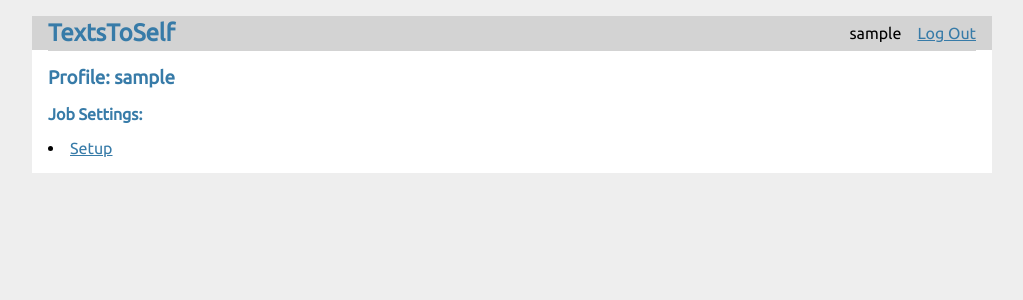
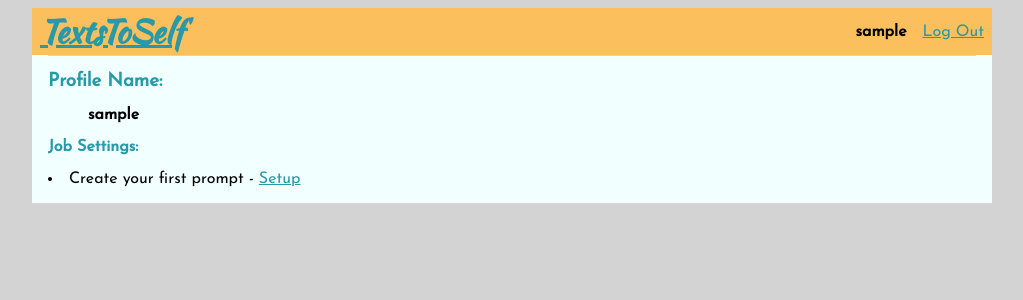
Before and after one commit to iMel408/texts_to_self, a Flask app: page / in a window 1280 px wide. Shown: the top 300 px of the page, without its empty margins (128-1151 px from the left). Run offline with Flask 2, Linux system fonts and the light colour scheme; the visitor is signed in with stand-in values (Sample User, id 1); data comes from the database, SQL or seed files in the repository; data that the repository does not hold is empty; parts of the project's set-up code (start-up, migrations or seed data) failed here and were passed over; some libraries are stand-ins or nearby versions.

Commit message:
gradient color chart finally working

```diff
--- a/texts_to_self/static/style.css
+++ b/texts_to_self/static/style.css
@@ -1,23 +1,29 @@
 html {
-  font-family: 'Ubuntu', sans-serif;
-  background: #eee;
-  padding: 1rem;
+  font-family: 'Josefin Sans', sans-serif;
+  background: lightgray;
+  padding: .5rem;
 }
 
 body {
   max-width: 960px;
   margin: 0 auto;
-  background: white;
+  background: #f1ffff;
 }
 
-h1, h2, h3, h4, h5, h6 {
-  font-family: 'Ubuntu', sans-serif;
-  color: #377ba8;
+h1 {
+  font-family: 'Kaushan Script', cursive;
+  color: #0e0e0b;
+  margin: 1rem 0;
+}
+
+h2, h3, h4, h5, h6 {
+  font-family: 'Josefin Sans', sans-serif;
+  color: #2799a8;
   margin: 1rem 0;
 }
 
 a {
-  color: #377ba8;
+  color: #2799a8;
 }
 
 hr {
@@ -26,19 +32,24 @@ hr {
 }
 
 nav {
-  background: lightgray;
+  background: #fbbf5d;
   display: flex;
   align-items: center;
-  padding: 0 0.5rem;
+  padding: 0 0rem;
 }
 
 nav h1 {
+  font-family: 'Kaushan Script', cursive;
+  color: #0e0e0b;
+  margin: 0rem 0;
   flex: auto;
   margin: 0;
+  font-size:xx-large;
+
 }
 
 nav h1 a {
-  text-decoration: none;
+  text-decoration: underline;
   padding: 0.25rem 0.5rem;
 }
 
@@ -72,8 +83,8 @@ nav ul li a, nav ul li span, header .action {
 .flash {
   margin: 1em 0;
   padding: 1em;
-  background: #cae6f6;
-  border: 1px solid #377ba8;
+  background: rgba(250,174,50,1);
+  border: 2px solid #2799a8;
 }
 
 .content:last-child {
@@ -109,19 +120,6 @@ nav ul li a, nav ul li span, header .action {
   font-size: 0.70em;
 }
 
-/*.content chart {*/
-/*  width: 90%;*/
-/*  margin-left: auto;*/
-/*  margin-right: auto;*/
-/*}*/
-
-/*.content chart-legend li span {*/
-/*  display: inline-block;*/
-/*  width: 12px;*/
-/*  height: 12px;*/
-/*  margin-right: 5px;*/
-/*}*/
-
 input.danger {
   color: #cc2f2e;
 }
@@ -130,3 +128,13 @@ input[type=submit] {
   align-self: start;
   min-width: 10em;
 }
+
+.chartdiv {
+  width: 900px;
+  height: 400px;
+}
+
+.chartdiv canvas {
+  max-width: 100%;
+  max-height: 100%;
+}
--- a/texts_to_self/templates/base.html
+++ b/texts_to_self/templates/base.html
@@ -1,7 +1,7 @@
 <!doctype html>
 
 <head>
-  <link href="https://fonts.googleapis.com/css?family=Ubuntu" rel="stylesheet">
+<link href="https://fonts.googleapis.com/css?family=Josefin+Sans|Kaushan+Script&display=swap" rel="stylesheet">
   <script src="https://cdn.jsdelivr.net/npm/chart.js@2.8.0"></script>
 </head>
     <title>{% block title %}{% endblock %} TextsToSelf</title>
@@ -10,7 +10,7 @@
   <h1><a href="{{ url_for('main.user_page') }}">TextsToSelf</a></h1>
   <ul>
     {% if g.user %}
-      <li><span>{{ g.user['username'] }}</span>
+    <li><span><b>{{ g.user['username'] }}</b></span>
       <li><a href="{{ url_for('auth.logout') }}">Log Out</a>
     {% else %}
       <li><a href="{{ url_for('auth.register') }}">Register</a>
@@ -26,4 +26,3 @@
     <div class="flash">{{ message }}</div>
   {% endfor %}
   {% block content %}{% endblock %}
-</section>
--- a/texts_to_self/templates/main/user.html
+++ b/texts_to_self/templates/main/user.html
@@ -1,28 +1,28 @@
 {% extends 'base.html' %}
 {% block content %}
 
-  <h3>Profile: {{ user.username }}</h3>
-
+<h3>Profile Name:</h3> <ul> <b>{{ user.username }} </b></ul>
 
   {% if job %}
 
-  <h4>Job Settings:</h4>
+  <h3>Job Settings:</h3>
 
 
     <ul>
 
-     <li> <b>{{ job.frequency.title() }} </b> @ <b> {{ local_job_time }} </b> -  {% if job.active %} <b><font color="green"> Active</b> </font> {% else %} <b> <font color="red" > Inactive</b> </font> {% endif %}
+     <li> <b>{{ job.frequency.title() }} </b> @ <b> {{ local_job_time }} </b> -  {% if job.active %} <b><font color="#13a864"> Active</b> </font> {% else %} <b> <font color="#ff6c23" > Inactive</b> </font> {% endif %}
          <a href="{{  url_for('main.update', id=job['id']) }}">[update]</a></li>
     </ul>
 
 {% else %}
 
- <h4>Job Settings:</h4> <li> <a href="{{  url_for('main.setup') }}">Setup</a></li>
+ <h4>Job Settings:</h4> <li> Create your first prompt - <a href="{{  url_for('main.setup') }}">Setup</a> </li>
 
   {% endif %}
 
   {% if events %}
 
+<div class="chartdiv">
 <canvas id="myChart" width="900" height="400"></canvas>
 <script>
 
@@ -44,12 +44,8 @@ let chart = new Chart(ctx, {
                 {% endfor %}],
         datasets: [{
             label: "{{ title }}",
-            fillColor: gradient,
-            strokeColor: "#ff6c23",
-            pointColor: "#fff",
-            pointStrokeColor: "#ff6c23",
-            pointHighlightFill: "#fff",
-            pointHighlightStroke: "#ff6c23",
+            backgroundColor: gradient,
+            borderColor: '#ff6c23',
             data: [{% for item in values %}
                     {{ item }},
                 {% endfor %}],
@@ -58,10 +54,10 @@ let chart = new Chart(ctx, {
     // Configuration options go here
       options: {
         responsive: true,
-        datasetStrokeWidth : 3,
-        pointDotStrokeWidth : 4,
-        tooltipFillColor: "rgba(0,0,0,0.8)",
-        tooltipFontStyle: "bold",
+        datasetStrokeWidth: 3,
+        pointDotStrokeWidth: 4,
+        tooltipFillColor: 'rgba(255,0,0,0.8)',
+        tooltipFontStyle: 'bold',
         tooltips: {
           enabled: true,
           mode: 'single',
@@ -77,23 +73,25 @@ let chart = new Chart(ctx, {
           }
         },
         scales: {
-            yAxes: [{
+          yAxes: [
+            {
               ticks: {
                 beginAtZero: true
               }
-            }]
+            }
+          ]
         }
       }
     });
 
 </script>
-
+</div>
     <h3>Log:</h3><a href="{{  url_for('main.setup') }}">Edit</a>
      {% for event in events %}
 
         <li>{{ event.date_added.strftime("%m-%d-%y") }} : {{ event.msg_body }}
             {% if event.comment %}
-            <font color="#00008b"><i> - {{ event.comment }}</font></i> </li> </h4>
+            <i> - {{ event.comment }}</i> </li> </h4>
   {% endif %}
     {% endfor %}
 
```
Lines whose indentation alone changed are shown as unchanged.
